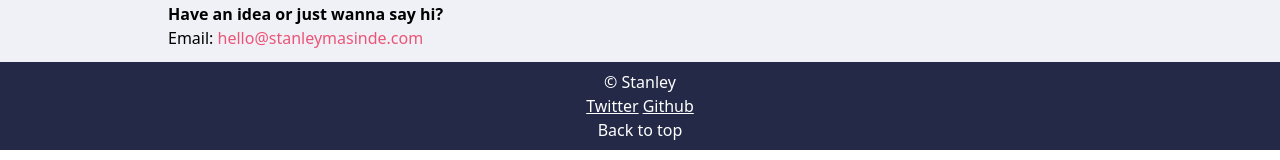
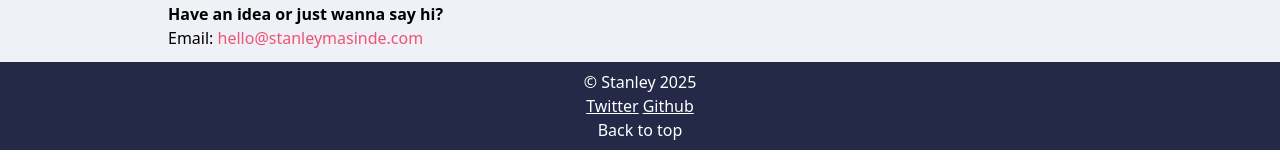
Before and after one commit to StanleyMasinde/stanleymasinde.github.io, a Nuxt app: page / in a window 1280 px wide. Shown: the part 602-762 px from the top of the page. Built offline with nearby package versions, Linux system fonts and the light colour scheme.

Commit message:
add copyright date

```diff
--- a/pages/index.vue
+++ b/pages/index.vue
@@ -191,7 +191,7 @@
     </div>
 
     <footer class="bg-primary mt-3 py-2 text-center text-white">
-      <div>&COPY; Stanley <span id="copyright"/></div>
+		<div>&COPY; Stanley <span id="copyright"/>{{ new Date().getFullYear() }}</div>
       <div>
         <ul class="flex justify-center gap-1 underline">
           <li>
```
